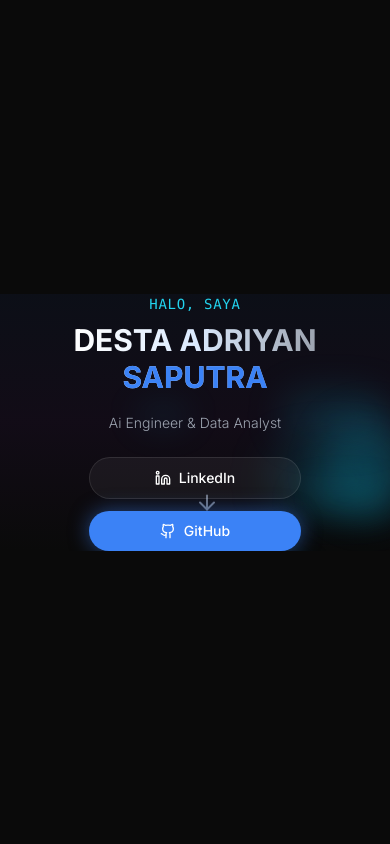
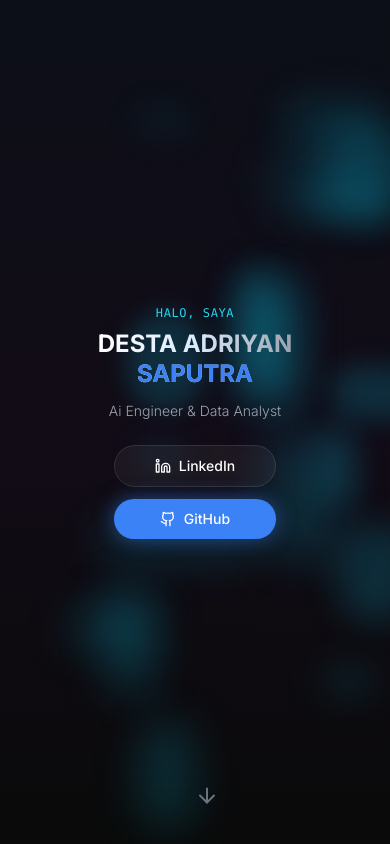
Before and after one commit to destadrns/Portofolio, a Vue app in the folder frontend/: page / in a window 390 px wide. Built offline with nearby package versions, Linux system fonts and the light colour scheme.

Commit message:
fix: Restore snap scroll with overflow handling and compact Hero

```diff
--- a/frontend/src/App.jsx
+++ b/frontend/src/App.jsx
@@ -27,7 +27,7 @@ function App() {
     ]
 
     return (
-        <div className="bg-background text-white h-screen w-full overflow-y-scroll md:snap-y md:snap-mandatory scroll-smooth no-scrollbar">
+        <div className="bg-background text-white h-screen w-full overflow-y-scroll snap-y snap-mandatory scroll-smooth no-scrollbar">
 
             {/* Navigation Dots */}
             <div className="hidden md:flex fixed right-8 top-1/2 -translate-y-1/2 flex-col gap-4 z-50">
@@ -46,7 +46,9 @@ function App() {
                 <section
                     key={index}
                     id={`section-${index}`}
-                    className="min-h-screen md:h-screen w-full md:snap-start relative flex items-center justify-center overflow-x-hidden md:overflow-hidden py-10 md:py-0"
+                    className={`w-full snap-start relative flex items-center justify-center overflow-hidden
+                        ${index === 0 ? 'h-screen' : 'min-h-screen py-16 md:py-0'}
+                    `}
                     onMouseEnter={() => setActiveSection(index)} // Simple detection, can be improved with IntersectionObserver
                 >
                     {section.component}
--- a/frontend/src/components/sections/Hero.jsx
+++ b/frontend/src/components/sections/Hero.jsx
@@ -50,7 +50,7 @@ const Hero = () => {
                     initial={{ opacity: 0, y: 20 }}
                     animate={{ opacity: 1, y: 0 }}
                     transition={{ delay: 0.2 }}
-                    className="text-cyan-400 font-mono mb-2 md:mb-4 text-sm md:text-base tracking-wider"
+                    className="text-cyan-400 font-mono mb-2 text-xs md:text-base tracking-wider"
                 >
                     HALO, SAYA
                 </motion.p>
@@ -59,7 +59,7 @@ const Hero = () => {
                     initial={{ opacity: 0, scale: 0.9 }}
                     animate={{ opacity: 1, scale: 1 }}
                     transition={{ delay: 0.4, type: "spring" }}
-                    className="text-3xl sm:text-4xl md:text-6xl lg:text-8xl font-bold mb-4 md:mb-6 bg-clip-text text-transparent bg-gradient-to-r from-white via-blue-100 to-gray-400 leading-tight"
+                    className="text-2xl sm:text-4xl md:text-6xl lg:text-8xl font-bold mb-3 md:mb-6 bg-clip-text text-transparent bg-gradient-to-r from-white via-blue-100 to-gray-400 leading-tight"
                 >
                     DESTA ADRIYAN <span className="text-primary block md:inline">SAPUTRA</span>
                 </motion.h1>
```
